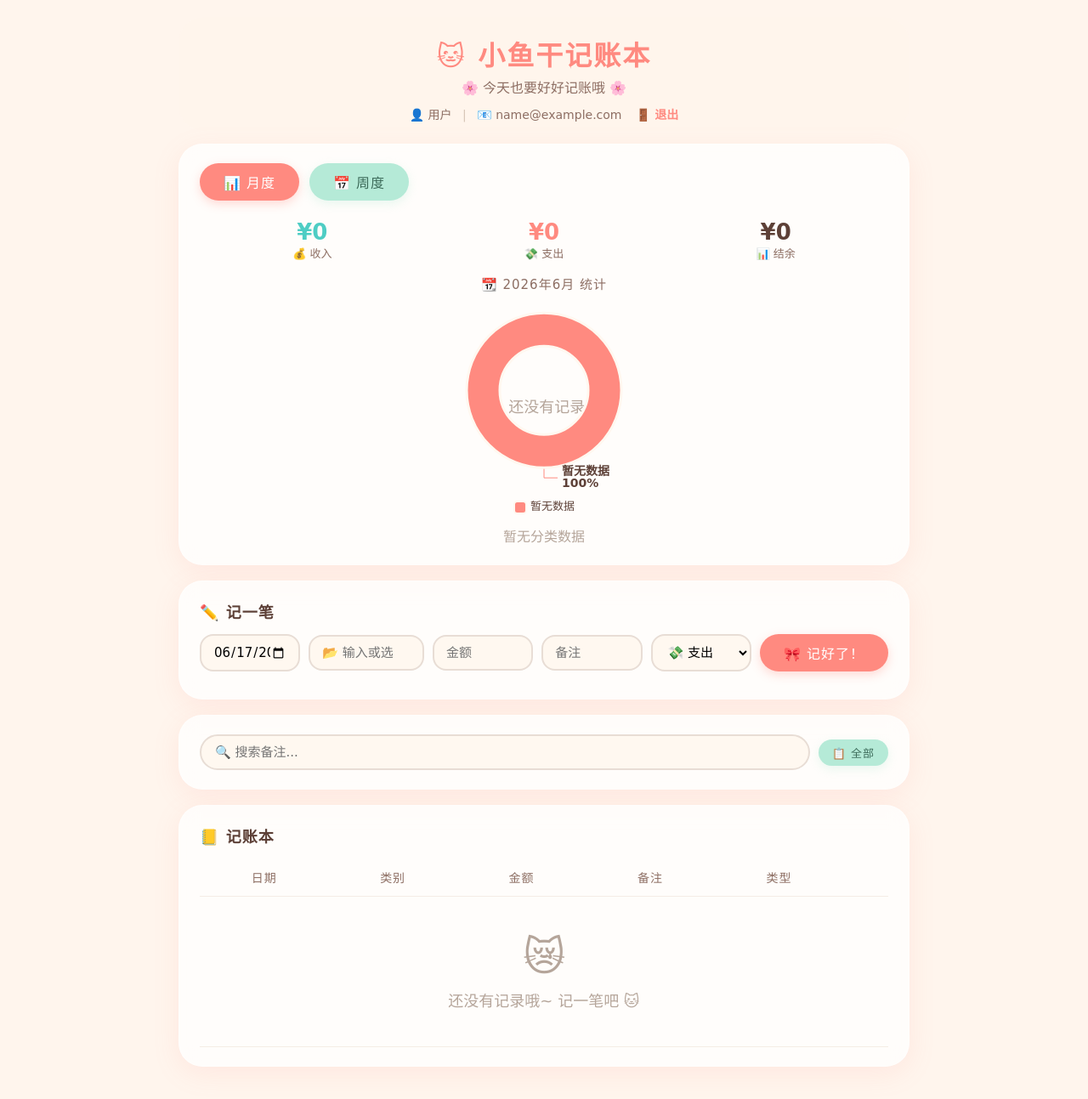
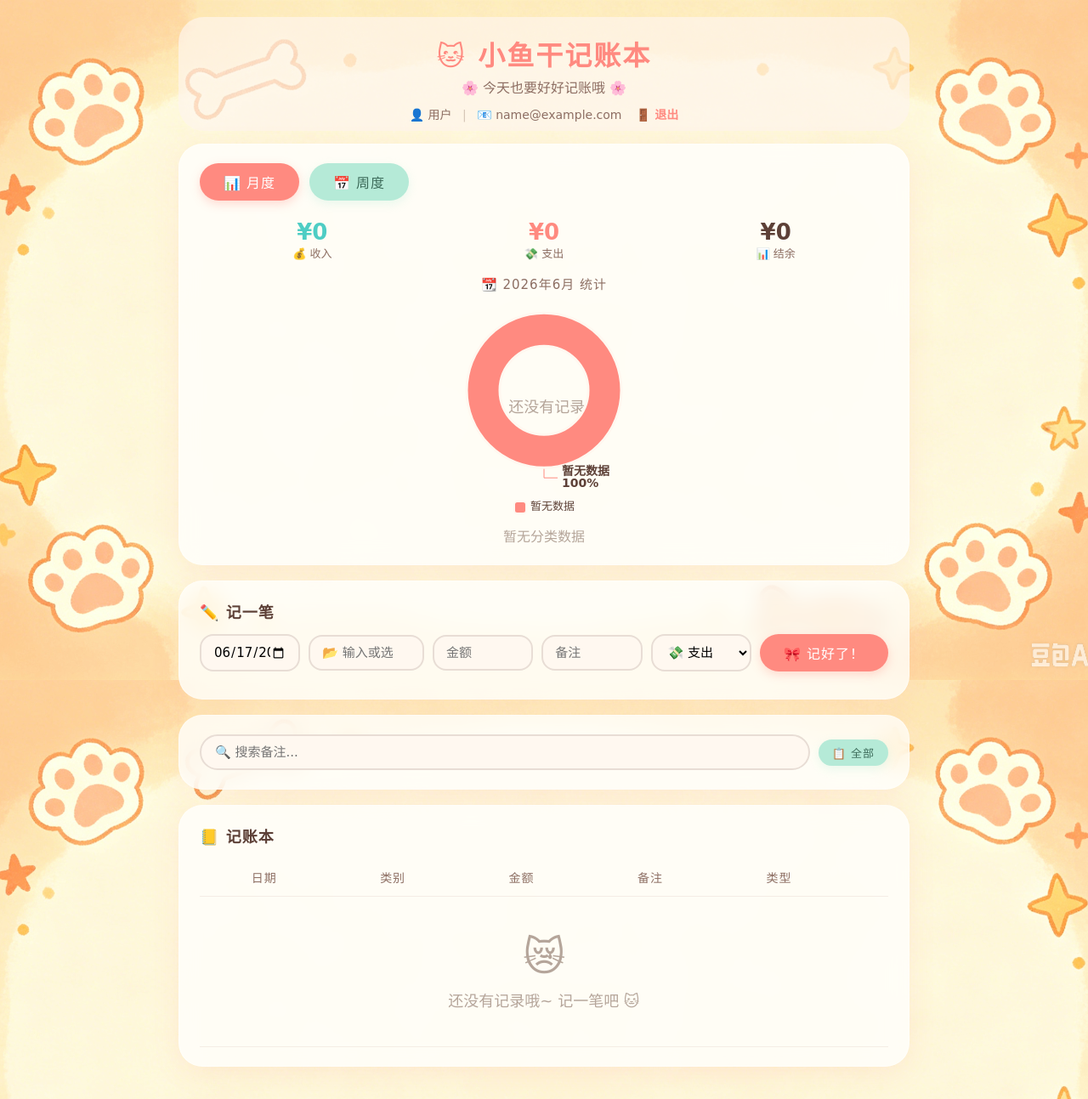
Before and after one commit to Lyra-mo/cat-book, a Flask app: page / in a window 1280 px wide. Shown: the whole page at 85% size. Run offline with Flask 3, Linux system fonts and the light colour scheme; the visitor is signed in with stand-in values (Sample User, id 1); data that the repository does not hold is empty; some libraries are stand-ins or nearby versions; some web fonts are replaced.

Commit message:
Update index.html

```diff
--- a/templates/index.html
+++ b/templates/index.html
@@ -16,10 +16,14 @@
         }
        body {
     font-family: 'ZCOOL KuaiLe', 'Comic Sans MS', 'Microsoft YaHei', cursive;
-            background: #FFF5ED;
+    background-image: url('/bg_pattern.png');
+    background-size: cover;
+    background-position: center;
+    background-attachment: fixed;
     padding: 20px;
     max-width: 900px;
     margin: 0 auto;
+    min-height: 100vh;
 }
         .header {
             text-align: center;
```
Lines whose indentation alone changed are shown as unchanged.
